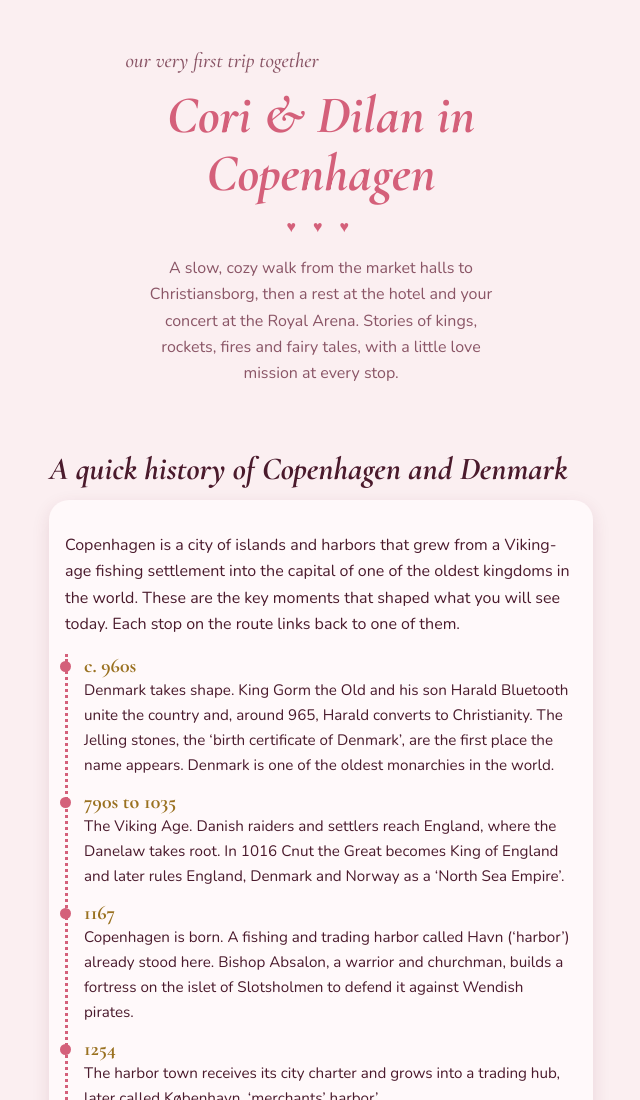
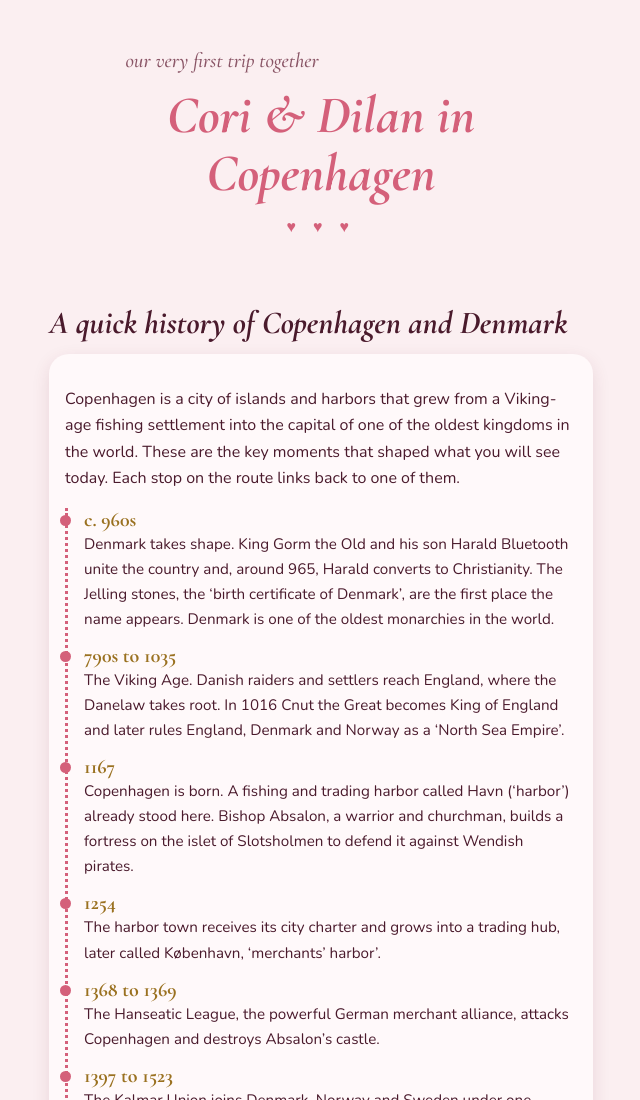
Before and after one commit to corico44/copenhaguen-tour, a plain HTML site: page index.html in a window 1280 px wide. Shown: the top 1100 px of the page, without its empty margins (319-959 px from the left). Drawn offline with nearby package versions, Linux system fonts and the light colour scheme.

Commit message:
Remove trip description from index.html
Removed a paragraph describing the trip details.

```diff
--- a/index.html
+++ b/index.html
@@ -81,7 +81,6 @@ ul.tips li{margin-bottom:8px}
   <p class="sub">our very first trip together</p>
   <h1>Cori &amp; Dilan in Copenhagen</h1>
   <div class="hearts">♥ ♥ ♥</div>
-  <p>A slow, cozy walk from the market halls to Christiansborg, then a rest at the hotel and your concert at the Royal Arena. Stories of kings, rockets, fires and fairy tales, with a little love mission at every stop.</p>
 </header>
 
 <section>
```
